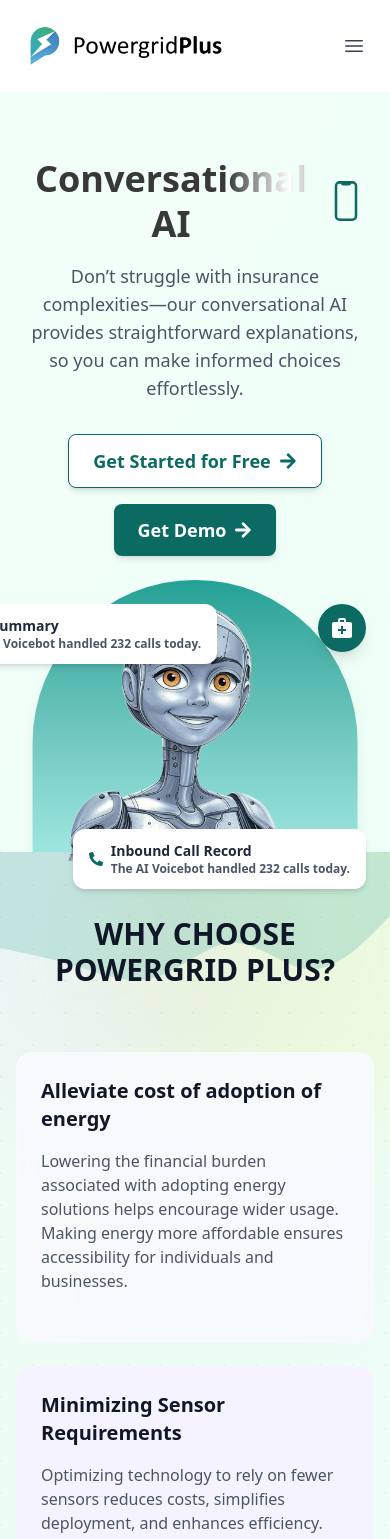
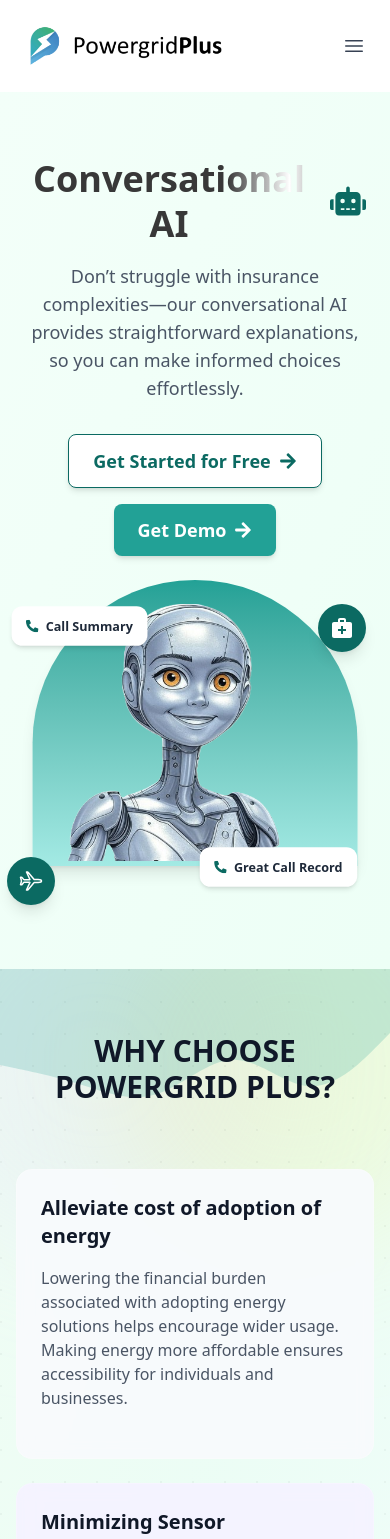
Before and after one commit to rabiuddin/PowerGridPlus_Frontend, a React (Vite) app: page / in a window 390 px wide. Shown: the top 1539 px of the page. Built offline with nearby package versions, Linux system fonts and the light colour scheme.

Commit message:
Refactor home page: replace Latest News section with Blogs component and update Call to Action styling

```diff
--- /dev/null
+++ b/src/components/home/Blogs.jsx
@@ -0,0 +1,73 @@
+export default function Blogs() {
+    const blogItems = [
+      {
+        id: 1,
+        image: "https://picsum.photos/id/242/350/250", // Replace with your image URL
+        title: "Lorem ipsum dolor sit amet",
+        date: "15.10.2024",
+        description: "Consectetur adipiscing elit.",
+      },
+      {
+        id: 2,
+        image: "https://picsum.photos/id/238/350/250", // Replace with your image URL
+        title: "Lorem ipsum dolor sit amet",
+        date: "15.10.2024",
+        description: "Consectetur adipiscing elit.",
+      },
+      {
+        id: 3,
+        image: "https://picsum.photos/id/239/350/250", // Replace with your image URL
+        title: "Lorem ipsum dolor sit amet",
+        date: "15.10.2024",
+        description: "Consectetur adipiscing elit.",
+      },
+      {
+        id: 4,
+        image: "https://picsum.photos/id/240/350/250", // Replace with your image URL
+        title: "Lorem ipsum dolor sit amet",
+        date: "15.10.2024",
+        description: "Consectetur adipiscing elit.",
+      },
+    ];
+
+    return (
+      <section className="py-16 bg-gradient-to-br from-[#f3fff9] to-[#edfff6]">
+        <div className="container mx-auto px-6 text-center">
+          <h2 className="main-heading">Blogs</h2>
+          <div className="w-16 h-1 bg-teal-600 mx-auto mb-10"></div>
+
+          {/* Blogs Grid */}
+          <div className="grid grid-cols-1 sm:grid-cols-2 lg:grid-cols-4 gap-6">
+            {blogItems.map((item) => (
+              <div
+                key={item.id}
+                className="bg-white shadow-lg rounded-lg overflow-hidden"
+              >
+                <img
+                  src={item.image}
+                  alt="News"
+                  className="w-full h-56 object-cover"
+                />
+                <div className="p-6">
+                  <h3 className="text-lg font-semibold text-gray-800">
+                    {item.title}
+                  </h3>
+                  <p className="text-gray-600 text-sm mt-2">{item.description}</p>
+                  <span className="block mt-4 text-teal-600 font-semibold">
+                    {item.date}
+                  </span>
+                </div>
+              </div>
+            ))}
+          </div>
+
+          {/* View All Button */}
+          <div className="mt-10">
+            <button className="text-[#0b6a62] text-lg font-semibold px-6 py-3 rounded-md border border-[#0b6a62] hover:bg-[#0b6a62] hover:text-white cursor-pointer transition-all duration-300 ease-in-out">
+              View All
+            </button>
+          </div>
+        </div>
+      </section>
+    );
+  }
--- a/src/components/home/CallToAction.jsx
+++ b/src/components/home/CallToAction.jsx
@@ -1,6 +1,6 @@
 export default function CallToAction() {
     return (
-      <section className="flex flex-col items-center justify-center py-12 bg-gray-50" id="get-device">
+      <section className="flex flex-col items-center justify-center py-12 bg-gradient-to-br from-[#f3fff9] to-[#edfff6]" id="get-device">
         <h1 className="main-heading">Get your device now!</h1>
         <div className="w-16 h-1 bg-teal-600 mx-auto mb-10"></div>
         <p className="text-lg text-gray-600 text-center my-6">
--- a/src/components/home/HeroSection.jsx
+++ b/src/components/home/HeroSection.jsx
@@ -1,20 +1,24 @@
-import { FaArrowRight,  FaPhoneAlt } from "react-icons/fa";
-import {
-  IoAirplaneOutline,
-  IoPhonePortraitOutline,
-} from "react-icons/io5";
+import { motion } from "framer-motion";
+import { AiFillAlipayCircle } from "react-icons/ai";
+import { FaArrowRight, FaPhoneAlt, FaRobot } from "react-icons/fa";
+import { IoAirplaneOutline, IoPhonePortraitOutline } from "react-icons/io5";
 import { MdMedicalServices } from "react-icons/md";
 
 export default function HeroSection() {
   return (
-    <section className="relative h-[90vh] flex flex-col lg:flex-row items-center justify-between px-6 md:px-12 lg:px-24 py-16 bg-gradient-to-br from-[#f3fff9] to-[#edfff6]">
+    <section className="relative lg:h-[90vh] flex flex-col lg:flex-row items-center justify-between px-6 md:px-12 lg:px-24 py-16 bg-gradient-to-br from-[#f3fff9] to-[#edfff6]">
       {/* Left Content */}
-      <div className="max-w-2xl text-center lg:text-left">
+      <motion.div
+        className="max-w-2xl text-center lg:text-left"
+        initial={{ opacity: 0, x: -50 }}
+        animate={{ opacity: 1, x: 0 }}
+        transition={{ duration: 0.8 }}
+      >
         <h1 className="text-4xl md:text-5xl font-bold text-gray-900 leading-tight flex flex-col gap-2">
-          <span className="flex items-center gap-2 shimmer">
+          <span className="flex items-center gap-4 shimmer justify-center lg:justify-start">
             <span>Conversational AI</span>
             <span className="inline-block text-primary">
-              <IoPhonePortraitOutline size={40} />
+              <FaRobot />
             </span>
           </span>
         </h1>
@@ -26,22 +30,29 @@
 
         {/* CTA Buttons */}
         <div className="mt-8 flex flex-wrap gap-4 justify-center lg:justify-start">
-          <a
+          <motion.a
             href="#"
             className="flex items-center gap-2 bg-white text-primary text-lg font-semibold px-6 py-3 rounded-lg border border-primary shadow-md hover:bg-primary hover:text-white transition-all duration-300"
+            whileHover={{ scale: 1.05 }}
           >
             Get Started for Free <FaArrowRight />
-          </a>
-          <a
+          </motion.a>
+          <motion.a
             href="#"
-            className="flex items-center gap-2 bg-primary text-white text-lg font-semibold px-6 py-3 rounded-lg shadow-md hover:bg-secondary transition-all duration-300"
+            className="flex items-center gap-2 hover:bg-primary text-white text-lg font-semibold px-6 py-3 rounded-lg shadow-md bg-secondary transition-all duration-300"
+            whileHover={{ scale: 1.05 }}
           >
             Get Demo <FaArrowRight />
-          </a>
+          </motion.a>
         </div>
-      </div>
+      </motion.div>
 
-      <div className="relative w-full max-w-lg mt-12 lg:mt-0">
+      <motion.div
+        className="relative w-full max-w-lg mt-12 lg:mt-0"
+        initial={{ opacity: 0, y: 50 }}
+        animate={{ opacity: 1, y: 0 }}
+        transition={{ duration: 0.8 }}
+      >
         {/* Curved Background Shape */}
         <div className="absolute -top-6 left-1/2 transform -translate-x-1/2 w-[95%] h-[95%] bg-gradient-to-b from-secondary to-[#a3eae4] rounded-t-full rounded-b-xl shadow-lg" />
 
@@ -55,35 +66,55 @@
         </div>
 
         {/* Floating Call Summary Box */}
-        <div className="absolute top-0 -left-25 bg-white shadow-md px-4 py-3 rounded-xl text-sm font-semibold flex items-center gap-2 z-10">
+        <motion.div
+          className="absolute scale-[90%] sm:scale-100 top-0 lg:-top-10 -left-5 sm:-left-25 bg-white shadow-md px-4 py-3 rounded-xl text-sm font-semibold flex items-center gap-2 z-10"
+          initial={{ opacity: 0, x: -50 }}
+          animate={{ opacity: 1, x: 0 }}
+          transition={{ duration: 0.8, delay: 0.2 }}
+        >
           <FaPhoneAlt className="text-primary" />
           <div>
             <h3 className="text-gray-800 font-bold">Call Summary</h3>
-            <p className="text-gray-600 text-xs">
+            <p className="text-gray-600 text-xs hidden sm:block">
               The AI Voicebot handled 232 calls today.
             </p>
           </div>
-        </div>
+        </motion.div>
 
         {/* Floating Inbound Call Record */}
-        <div className="absolute bottom-4 right-0 bg-white shadow-md px-4 py-3 rounded-xl text-sm font-semibold flex items-center gap-2 z-10">
+        <motion.div
+          className="absolute scale-[90%] sm:scale-100 bottom-4 right-0 bg-white shadow-md px-4 py-3 rounded-xl text-sm font-semibold flex items-center gap-2 z-10"
+          initial={{ opacity: 0, x: 50 }}
+          animate={{ opacity: 1, x: 0 }}
+          transition={{ duration: 0.8, delay: 0.4 }}
+        >
           <FaPhoneAlt className="text-primary" />
           <div>
-            <h3 className="text-gray-800 font-bold">Inbound Call Record</h3>
-            <p className="text-gray-600 text-xs">
+            <h3 className="text-gray-800 font-bold">Great Call Record</h3>
+            <p className="text-gray-600 text-xs hidden sm:block">
               The AI Voicebot handled 232 calls today.
             </p>
           </div>
-        </div>
+        </motion.div>
 
         {/* Floating Icons */}
-        <div className="absolute top-0 right-0 bg-primary text-white shadow-lg p-3 rounded-full">
+        <motion.div
+          className="absolute top-0 right-0 bg-primary text-white shadow-lg p-3 rounded-full"
+          initial={{ opacity: 0, scale: 0.5 }}
+          animate={{ opacity: 1, scale: 1 }}
+          transition={{ duration: 0.8, delay: 0.6 }}
+        >
           <MdMedicalServices size={24} />
-        </div>
-        <div className="absolute bottom-0 left-[-5%] bg-primary text-white shadow-lg p-3 rounded-full">
+        </motion.div>
+        <motion.div
+          className="absolute bottom-0 left-[-5%] bg-primary text-white shadow-lg p-3 rounded-full"
+          initial={{ opacity: 0, scale: 0.5 }}
+          animate={{ opacity: 1, scale: 1 }}
+          transition={{ duration: 0.8, delay: 0.8 }}
+        >
           <IoAirplaneOutline size={24} />
-        </div>
-      </div>
+        </motion.div>
+      </motion.div>
     </section>
   );
 }
--- a/src/components/home/LatestNews.jsx
+++ /dev/null
@@ -1,73 +0,0 @@
-export default function LatestNews() {
-  const newsItems = [
-    {
-      id: 1,
-      image: "https://picsum.photos/id/242/350/250", // Replace with your image URL
-      title: "Lorem ipsum dolor sit amet",
-      date: "15.10.2024",
-      description: "Consectetur adipiscing elit.",
-    },
-    {
-      id: 2,
-      image: "https://picsum.photos/id/238/350/250", // Replace with your image URL
-      title: "Lorem ipsum dolor sit amet",
-      date: "15.10.2024",
-      description: "Consectetur adipiscing elit.",
-    },
-    {
-      id: 3,
-      image: "https://picsum.photos/id/239/350/250", // Replace with your image URL
-      title: "Lorem ipsum dolor sit amet",
-      date: "15.10.2024",
-      description: "Consectetur adipiscing elit.",
-    },
-    {
-      id: 4,
-      image: "https://picsum.photos/id/240/350/250", // Replace with your image URL
-      title: "Lorem ipsum dolor sit amet",
-      date: "15.10.2024",
-      description: "Consectetur adipiscing elit.",
-    },
-  ];
-
-  return (
-    <section className="py-16 bg-gray-50">
-      <div className="container mx-auto px-6 text-center">
-        <h2 className="main-heading">Latest News</h2>
-        <div className="w-16 h-1 bg-teal-600 mx-auto mb-10"></div>
-
-        {/* News Grid */}
-        <div className="grid grid-cols-1 sm:grid-cols-2 lg:grid-cols-4 gap-6">
-          {newsItems.map((item) => (
-            <div
-              key={item.id}
-              className="bg-white shadow-lg rounded-lg overflow-hidden"
-            >
-              <img
-                src={item.image}
-                alt="News"
-                className="w-full h-56 object-cover"
-              />
-              <div className="p-6">
-                <h3 className="text-lg font-semibold text-gray-800">
-                  {item.title}
-                </h3>
-                <p className="text-gray-600 text-sm mt-2">{item.description}</p>
-                <span className="block mt-4 text-teal-600 font-semibold">
-                  {item.date}
-                </span>
-              </div>
-            </div>
-          ))}
-        </div>
-
-        {/* View All Button */}
-        <div className="mt-10">
-          <button className="text-[#0b6a62] text-lg font-semibold px-6 py-3 rounded-md border border-[#0b6a62] hover:bg-[#0b6a62] hover:text-white cursor-pointer transition-all duration-300 ease-in-out">
-            View All
-          </button>
-        </div>
-      </div>
-    </section>
-  );
-}
--- a/src/pages/Home.jsx
+++ b/src/pages/Home.jsx
@@ -2,11 +2,11 @@
 import HeroSection from "../components/home/HeroSection";
 import WhyChooseUs from "../components/home/WhyChooseUs";
 import HowItWorks from "../components/home/HowItWorks";
-import LatestNews from "../components/home/LatestNews";
 import FAQ from "../components/home/FAQ";
 import CallToAction from "../components/home/CallToAction";
 import Reveal from "../components/shared/Reveal";
 import MainLayout from "../layouts/MainLayout";
+import Blogs from "../components/home/Blogs";
 
 const Home = () => {
   return (
@@ -16,7 +16,7 @@
         <WhyChooseUs />
       </Reveal>
       <HowItWorks />
-      <LatestNews />
+      <Blogs/>
       <FAQ />
       <Reveal>
         <CallToAction />
```
